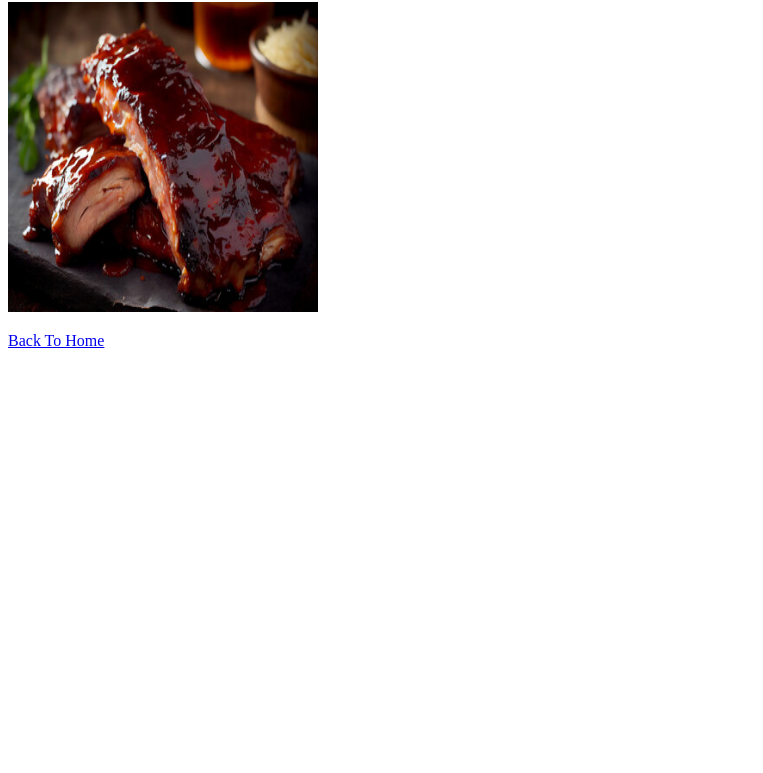
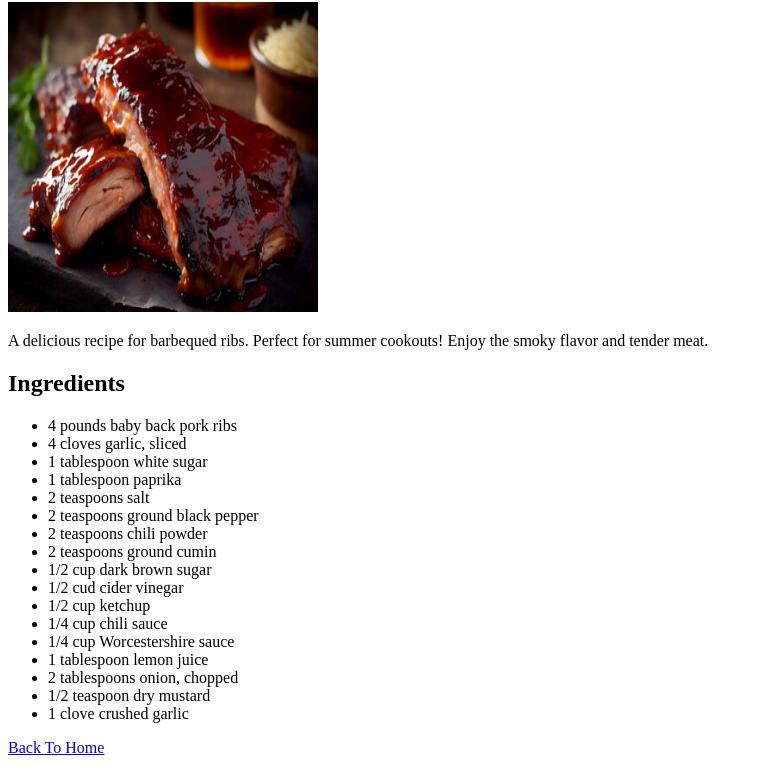
Before and after one commit to andrewalialydev-sys/odin-recipes, a plain HTML site: page recipes/bbqribs.html in a window 1280 px wide. Shown: the part 78-851 px from the top of the page, without its empty margins (0-763 px from the left). Before the commit the page ends 800 px from the top, so only its background shows below. Drawn offline with Linux system fonts and the light colour scheme.

Commit message:
Add recipe description and ingredients list

```diff
--- a/recipes/bbqribs.html
+++ b/recipes/bbqribs.html
@@ -9,6 +9,31 @@
         <h1>Barbequed Ribs</h1>
         <img src="../imgs/bbqribs.jpg" alt="BBQ Ribs" width="310" height="310">
         <p>
+            A delicious recipe for barbequed ribs. Perfect for summer cookouts! Enjoy the smoky flavor and tender meat.
+        </p>
+        <h2>Ingredients</h2>
+        <p>
+            <ul>
+                <li>4 pounds baby back pork ribs</li>
+                <li>4 cloves garlic, sliced</li>
+                <li>1 tablespoon white sugar</li>
+                <li>1 tablespoon paprika</li>
+                <li>2 teaspoons salt</li>
+                <li>2 teaspoons ground black pepper</li>
+                <li>2 teaspoons chili powder</li>
+                <li>2 teaspoons ground cumin</li>
+                <li>1/2 cup dark brown sugar</li>
+                <li>1/2 cud cider vinegar</li>
+                <li>1/2 cup ketchup</li>
+                <li>1/4 cup chili sauce</li>
+                <li>1/4 cup Worcestershire sauce</li>
+                <li>1 tablespoon lemon juice</li>
+                <li>2 tablespoons onion, chopped</li>
+                <li>1/2 teaspoon dry mustard</li>
+                <li>1 clove crushed garlic</li>
+            </ul>
+        </p>
+        <p>
             <a href="../index.html">Back To Home</a>
         </p>
     </body>
```
